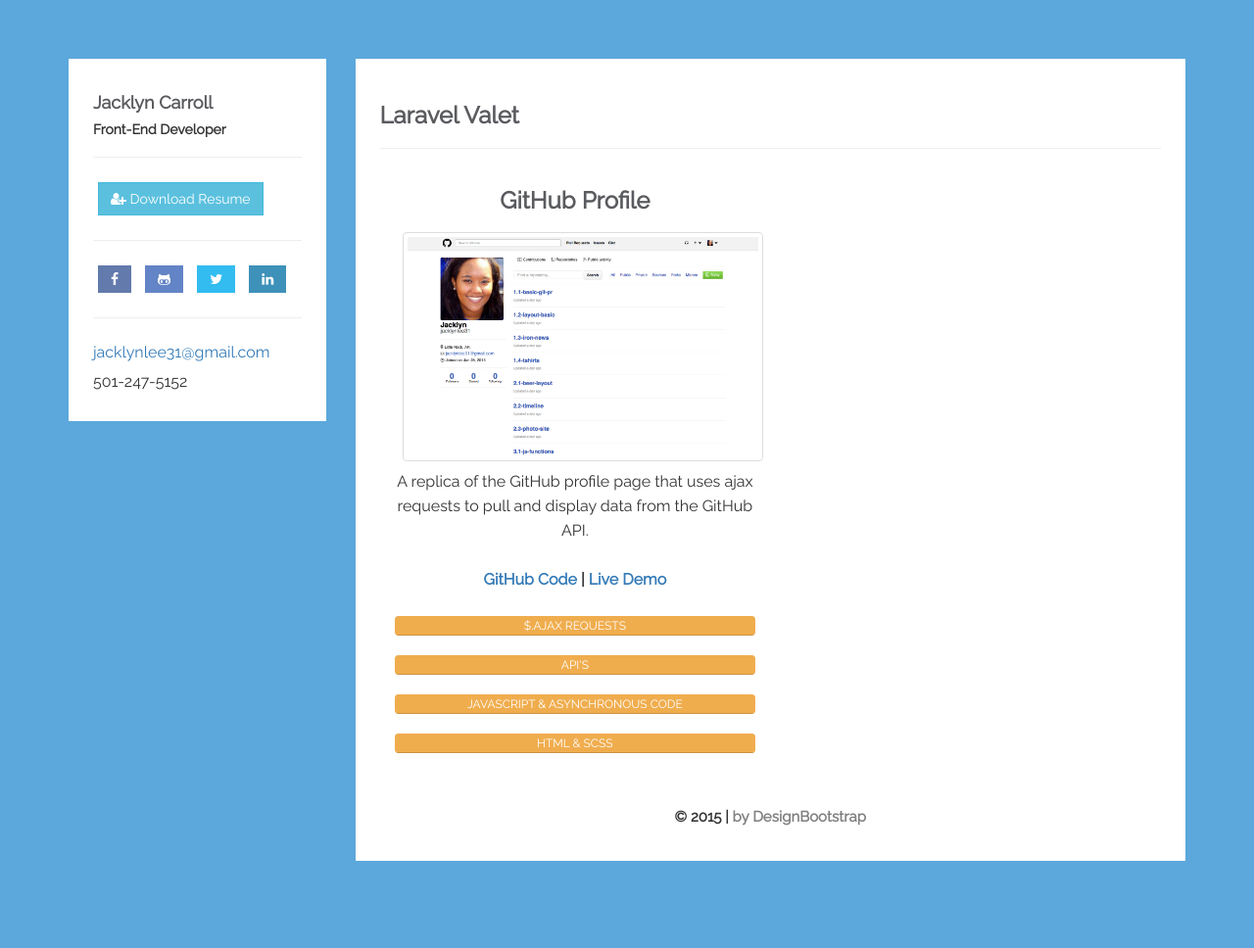
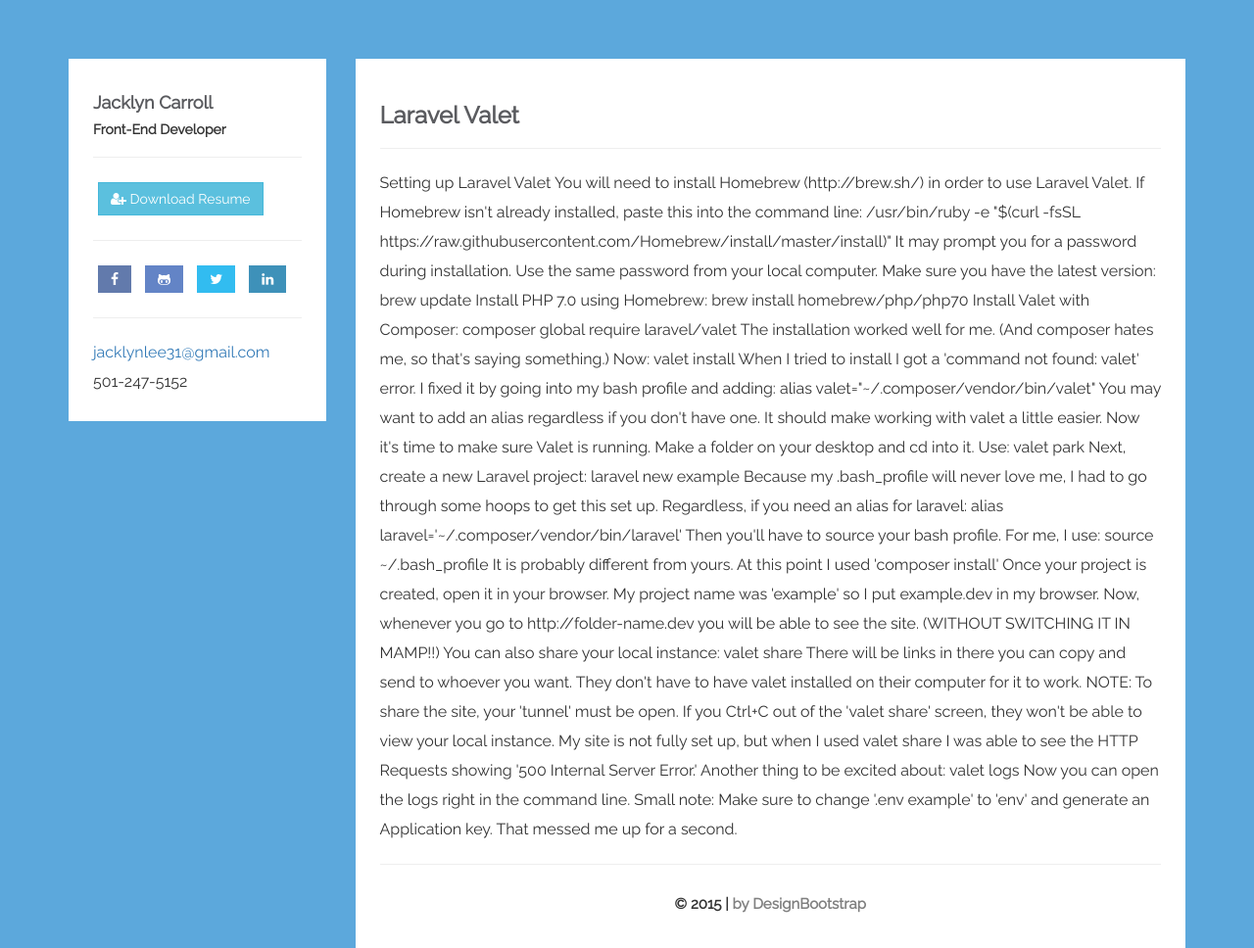
Before and after one commit to jacklynlee31/jacklynlee31.github.io, a Jekyll site: the page about.html, which Jekyll copies as it is, in a window 1280 px wide. Shown: the whole page at 98% size. Built offline with Jekyll 4.4.1, drawn with Linux system fonts in a browser that asks for light colours; before the commit the page ends 900 px from its top, so only the background shows below that.

Commit message:
Update about.html

```diff
--- a/about.html
+++ b/about.html
@@ -61,34 +61,67 @@
                         <div class="col-md-12">
                             <h3>Laravel Valet</h3>
                             <hr />
-                        <div class="col-md-6 col-sm-6 img-wrapper">
-                            <h3>GitHub Profile</h3>
-                            <a class="fancybox-media" title="GitHub Profile" href="assets/img/github.png">
+                        Setting up Laravel Valet
 
-                                <img src="assets/img/github.png" class="img-responsive img-thumbnail" alt="" />
-                            </a>
-                            </a>A replica of the GitHub profile page that uses ajax requests to pull and display data from the GitHub API.<br><br>
-                            <strong><a href="https://github.com/jacklynlee31/5.1-github-profile">GitHub Code</a> | <a href="http://jacklynlee31.github.io/5.1-github-profile/">Live Demo</a></strong><br><br>
-                            <div class="progress">
-                                <div class="progress-bar progress-bar-warning" role="progressbar" aria-valuenow="55" aria-valuemin="0" aria-valuemax="100" style="width: 100%">
-                                    $.AJAX REQUESTS
-                                </div>
-                            </div>
-                            <div class="progress">
-                                <div class="progress-bar progress-bar-warning" role="progressbar" aria-valuenow="55" aria-valuemin="0" aria-valuemax="100" style="width: 100%">
-                                    API'S
-                                </div>
-                            </div>
-                            <div class="progress">
-                                <div class="progress-bar progress-bar-warning" role="progressbar" aria-valuenow="55" aria-valuemin="0" aria-valuemax="100" style="width: 100%">
-                                    JAVASCRIPT & ASYNCHRONOUS CODE
-                                </div>
-                            </div>
-                            <div class="progress">
-                                <div class="progress-bar progress-bar-warning" role="progressbar" aria-valuenow="55" aria-valuemin="0" aria-valuemax="100" style="width: 100%">
-                                    HTML & SCSS
-                                </div>
-                            </div>
+You will need to install Homebrew (http://brew.sh/) in order to use Laravel Valet.
+
+If Homebrew isn't already installed, paste this into the command line:
+/usr/bin/ruby -e "$(curl -fsSL https://raw.githubusercontent.com/Homebrew/install/master/install)"
+
+It may prompt you for a password during installation. Use the same password from your local computer.
+
+Make sure you have the latest version: brew update
+
+Install PHP 7.0 using Homebrew: brew install homebrew/php/php70
+
+Install Valet with Composer: composer global require laravel/valet
+
+The installation worked well for me. (And composer hates me, so that's saying something.)
+
+Now: valet install
+
+When I tried to install I got a 'command not found: valet' error. I fixed it by going into my bash profile and adding:
+
+alias valet="~/.composer/vendor/bin/valet"
+
+You may want to add an alias regardless if you don't have one. It should make working with valet a little easier.
+
+Now it's time to make sure Valet is running.
+
+Make a folder on your desktop and cd into it.
+Use: valet park
+
+Next, create a new Laravel project: laravel new example
+
+Because my .bash_profile will never love me, I had to go through some hoops to get this set up. Regardless, if you need an alias for laravel:
+
+alias laravel='~/.composer/vendor/bin/laravel'
+
+Then you'll have to source your bash profile. For me, I use:
+source ~/.bash_profile
+
+It is probably different from yours.
+
+At this point I used 'composer install'
+
+Once your project is created, open it in your browser.
+My project name was 'example' so I put example.dev in my browser.
+
+Now, whenever you go to http://folder-name.dev you will be able to see the site. (WITHOUT SWITCHING IT IN MAMP!!)
+
+You can also share your local instance: valet share
+
+There will be links in there you can copy and send to whoever you want. They don't have to have valet installed on their computer for it to work.
+
+NOTE: To share the site, your 'tunnel' must be open. If you Ctrl+C out of the 'valet share' screen, they won't be able to view your local instance.
+
+My site is not fully set up, but when I used valet share I was able to see the HTTP Requests showing '500 Internal Server Error.'
+
+Another thing to be excited about: valet logs
+
+Now you can open the logs right in the command line.
+
+Small note: Make sure to change '.env example' to 'env' and generate an Application key. That messed me up for a second.
                         </div>
 
                     </div>
```
